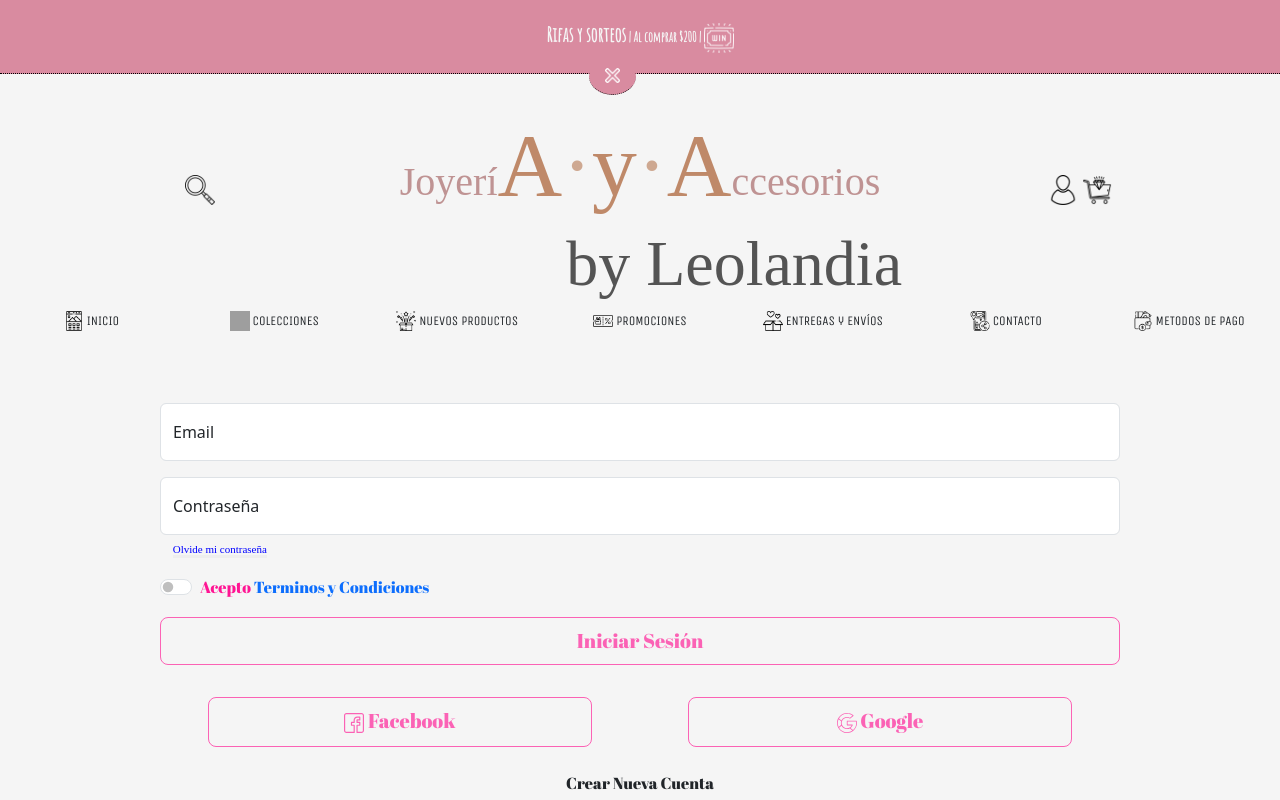
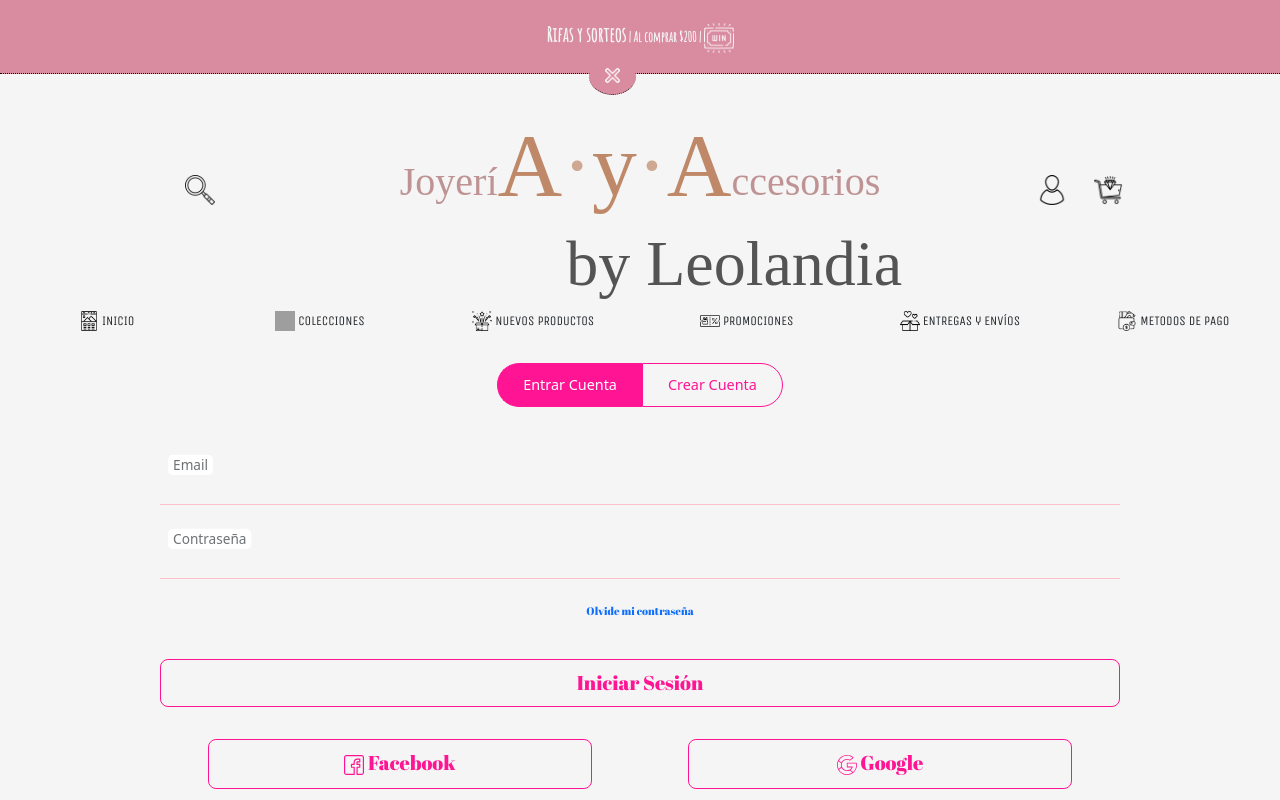
Before and after one commit to PoloBustillo/ayaleolandia, a Next.js app: page /entrar-o-acceder in a window 1280 px wide. Shown: the top 800 px of the page. Built offline with nearby package versions, Linux system fonts and the light colour scheme; no server answers; grey boxes are pictures that could not be loaded; a web font is replaced by a local one.

Commit message:
update Deck

```diff
--- a/components/Deck.jsx
+++ b/components/Deck.jsx
@@ -29,9 +29,9 @@ const from = (i) => ({
 });
 // This is being used down there in the view, it interpolates rotation and scale into a css transform
 const trans = (r, s) =>
-  `perspective(1500px) rotateX(30deg) rotateY(${
-    r / 10
-  }deg) rotateZ(${r}deg) scale(${s})`;
+  `perspective(1500px) rotateX(30deg) rotateY(${r / 10}deg) rotateZ(${
+    r / 1.1
+  }deg) scale(${s})`;
 
 export default function Deck() {
   const [playAgain, setPlayAgain] = useState(false);
--- a/components/MenuItems.jsx
+++ b/components/MenuItems.jsx
@@ -63,7 +63,7 @@ export const MenuItems = (props) => {
         />{" "}
         ENTREGAS y ENVíOS
       </Col>
-      <Col className={props.itemClass}>
+      {/* <Col className={props.itemClass}>
         <img
           className="side-icon"
           id="location-icon"
@@ -73,7 +73,7 @@ export const MenuItems = (props) => {
           alt="Localicar a  Leolandia"
         />{" "}
         CONTACTO
-      </Col>
+      </Col> */}
       <Col className={props.itemClass}>
         <img
           className="payment-methods-icon"
--- a/components/NavBarLeolandia.jsx
+++ b/components/NavBarLeolandia.jsx
@@ -50,6 +50,8 @@ export const NavBarLeolandia = (props) => {
           </Link>
         </Col>
         <Col className="hidden-md">
+          <Link href={"/"}>
+            <a>
               <div>
                 <img
                   className="nav-icon"
@@ -59,17 +61,20 @@ export const NavBarLeolandia = (props) => {
                   alt="joyeria y accesorios"
                 />
                 <span id="aya-text">
-              A<span className="dot">·</span>y<span className="dot">·</span>A
+                  A<span className="dot">·</span>y<span className="dot">·</span>
+                  A
                 </span>
               </div>
               <h3 className="by-title">
                 <div>by Leolandia</div>
               </h3>
+            </a>
+          </Link>
         </Col>
         <Col className="tools-container">
           {user == null ? (
-            <Link href="/entrar-o-acceder" passHref>
-              <a>
+            <Link className="icon-tool" href="/entrar-o-acceder" passHref>
+              <a className="icon-tool">
                 <img
                   className={"nav-icon"}
                   id="user-icon"
@@ -84,22 +89,28 @@ export const NavBarLeolandia = (props) => {
               onClick={async () => {
                 props.sideMenuFunc(true);
               }}
-              className={user?.avatar ? "nav-icon user-nav-avatar" : "nav-icon"}
+              className={
+                user?.avatar
+                  ? "nav-icon user-nav-avatar icon-tool"
+                  : "nav-icon icon-tool"
+              }
               id="user-icon"
               src={user?.avatar ? user.avatar : "/usergirl.png"}
               height="30px"
               alt="Login"
             />
           )}
-
-          {"  "}
+          <Link className="icon-tool" href="/entrar-o-acceder" passHref>
+            <a className="icon-tool">
               <img
-            className="nav-icon"
+                className="nav-icon "
                 id="user-icon"
                 src={"/cart.png"}
                 height="30px"
                 alt="Carrito de compras"
               />
+            </a>
+          </Link>
         </Col>
       </Row>
       <Row className="menu-nav d-none d-md-flex">
--- a/pages/entrar-o-acceder/index.js
+++ b/pages/entrar-o-acceder/index.js
@@ -13,6 +13,9 @@ import GoogleIcon from "../../components/icons/GoogleIcon";
 
 export default function Login() {
   const [email, setEmail] = useState("");
+  const [name, setName] = useState("");
+  const [phone, setPhone] = useState("");
+  const [loginScreen, setLoginScreen] = useState(true);
   const [checkboxChecked, setCheckboxChecked] = useState(false);
   const [password, setPassword] = useState("");
   const user = useUser();
@@ -20,7 +23,8 @@ export default function Login() {
 
   function validateForm() {
     let lenValid = email.length > 0 && password.length > 0;
-    return checkboxChecked;
+    if (!loginScreen) return checkboxChecked;
+    if (loginScreen) return true;
   }
 
   function handleSubmit(event) {
@@ -43,14 +47,56 @@ export default function Login() {
         <link rel="icon" href="/logo.png" />
       </Head>
       <Layout>
+        <div class="pageSwitcher">
+          <span
+            onClick={() => {
+              setLoginScreen(true);
+            }}
+            class={
+              loginScreen ? "selected pageSwitcherItem" : "pageSwitcherItem"
+            }
+          >
+            Entrar Cuenta
+          </span>
+          <span
+            aria-current="page"
+            onClick={() => {
+              setLoginScreen(false);
+            }}
+            class={
+              !loginScreen ? "selected pageSwitcherItem" : "pageSwitcherItem"
+            }
+          >
+            Crear Cuenta
+          </span>
+        </div>
         <div className="login-page">
           <div className="login-container">
+            <>
+              {!loginScreen && (
                 <>
                   <Form.Floating className="mb-3">
                     <Form.Control
                       id="floatingInputCustom"
+                      type="text"
+                      onChange={(e) => setName(e.target.value)}
+                    />
+                    <label htmlFor="floatingInputCustom">Nombre</label>
+                  </Form.Floating>
+                  <Form.Floating className="mb-3">
+                    <Form.Control
+                      id="floatingPasswordCustom"
+                      type="phone"
+                      onChange={(e) => setPhone(e.target.value)}
+                    />
+                    <label htmlFor="floatingPasswordCustom">Teléfono</label>
+                  </Form.Floating>
+                </>
+              )}
+              <Form.Floating className="mb-3">
+                <Form.Control
+                  id="floatingInputCustom"
                   type="email"
-                  placeholder="name@example.com"
                   onChange={(e) => setEmail(e.target.value)}
                 />
                 <label htmlFor="floatingInputCustom">Email</label>
@@ -59,13 +105,13 @@ export default function Login() {
                 <Form.Control
                   id="floatingPasswordCustom"
                   type="password"
-                  placeholder="Password"
                   onChange={(e) => setPassword(e.target.value)}
                 />
                 <label htmlFor="floatingPasswordCustom">Contraseña</label>
               </Form.Floating>
             </>
             <span className="forgot-password">Olvide mi contraseña</span>
+            {!loginScreen && (
               <Form.Check
                 checked={checkboxChecked}
                 onChange={() => {
@@ -82,6 +128,7 @@ export default function Login() {
                   </span>
                 }
               ></Form.Check>
+            )}
             <Button
               onClick={async () => {
                 await loginWith("email", email, password);
@@ -94,6 +141,7 @@ export default function Login() {
             >
               Iniciar Sesión
             </Button>
+            {loginScreen && (
               <Row>
                 <Col className="login-btn" xs={12} sm={6} md={12} lg={6}>
                   <Button
@@ -127,8 +175,11 @@ export default function Login() {
                     Google
                   </Button>
                 </Col>
-              <div className="create-account-container">Crear Nueva Cuenta</div>
+                <span className={"advice"}>
+                  Al iniciar con redes sociales aceptas terminos y condiciones
+                </span>
               </Row>
+            )}
           </div>
         </div>
       </Layout>
--- a/styles/Home.module.css
+++ b/styles/Home.module.css
@@ -14,7 +14,7 @@
 .footer {
   width: 100%;
   height: 100px;
-  border-top: 1px solid #eaeaea;
+  border-top: 1px solid whitesmoke;
   display: flex;
   justify-content: center;
   align-items: center;
@@ -50,7 +50,7 @@
 }
 
 .code {
-  background: #fafafa;
+  background: whitesmoke;
   border-radius: 5px;
   padding: 0.75rem;
   font-size: 1.1rem;
@@ -73,7 +73,7 @@
   text-align: left;
   color: inherit;
   text-decoration: none;
-  border: 1px solid #eaeaea;
+  border: 1px solid whitesmoke;
   border-radius: 10px;
   transition: color 0.15s ease, border-color 0.15s ease;
   width: 45%;
--- a/styles/globals.css
+++ b/styles/globals.css
@@ -4,7 +4,7 @@ html,
 body {
   padding: 0;
   margin: 0;
-  background-color: rgba(245, 245, 245);
+  background-color: rgba(245, 245, 245) !important;
   font-family: -apple-system, BlinkMacSystemFont, Segoe UI, Roboto, Oxygen,
     Ubuntu, Cantarell, Fira Sans, Droid Sans, Helvetica Neue, sans-serif;
 }
@@ -16,7 +16,7 @@ input[type="search"]::-webkit-search-results-decoration {
 }
 
 .main {
-  background-color: whitesmoke;
+  background-color: whitesmoke !important;
 }
 .login-page {
   background-color: whitesmoke;
@@ -157,6 +157,9 @@ img {
 }
 
 @media (min-width: 768px) {
+  .search-container {
+    margin-left: 0vw !important;
+  }
   .search-bar {
     padding-left: 30vw !important;
   }
@@ -183,6 +186,7 @@ img {
 }
 
 .search-container {
+  margin-left: 8vw;
   text-align: center;
   padding: 5vw 0;
   display: inline-block;
@@ -470,21 +474,22 @@ input:focus {
 
 #root {
   background-color: whitesmoke;
+  width: 70vw;
+  margin: auto;
   padding: 6vh 0;
   position: relative;
   height: 65vh;
   overflow: hidden;
-  width: 100%;
 }
 
 #root > div {
+  width: 100%;
   position: absolute;
-  width: 100vw;
   will-change: transform;
   display: flex;
   align-items: center;
   justify-content: center;
-  touch-action: none;
+  touch-action: pan-y;
 }
 
 #root > div > div {
@@ -502,9 +507,11 @@ input:focus {
   max-height: 570px;
   will-change: transform;
   border-radius: 10px;
-  touch-action: none;
-  box-shadow: 0 12.5px 100px -10px rgba(50, 50, 73, 0.4),
-    0 10px 10px -10px rgba(50, 50, 73, 0.3);
+  border: 0.5px;
+  border-style: solid;
+  border-color: #ff149366;
+  touch-action: pan-y;
+  box-shadow: 7px 5px 14px -10px deeppink, 5px 10px 20px -10px deeppink;
 }
 
 .form-control input {
@@ -556,13 +563,13 @@ input:focus {
   border-color: black !important;
 }
 .forgot-password {
+  display: block;
+  text-align: center;
+  margin: 3vh;
   cursor: pointer;
-  margin-left: 1vw;
-  color: blue;
-  margin-bottom: 1vh;
+  color: #0d6efd;
   font-size: 11px;
-  font-family: ui-rounded;
-  border-bottom-style: inset;
+  font-family: "Abril Fatface" !important;
 }
 .login-btn {
   text-align: center;
@@ -574,3 +581,67 @@ input:focus {
 
   cursor: pointer;
 }
+.pageSwitcher {
+  align-items: center;
+  text-align: center;
+  display: block;
+  background-color: whitesmoke;
+}
+.pageSwitcherItem.selected {
+  background-color: deeppink;
+  color: white;
+}
+.pageSwitcherItem.selected:hover {
+  background-color: deeppink;
+  color: white;
+}
+.pageSwitcherItem:hover {
+  color: deeppink;
+}
+.pageSwitcherItem:first-child {
+  border-top-left-radius: 25px;
+  border-bottom-left-radius: 25px;
+  border-right: none;
+}
+.pageSwitcherItem:last-child {
+  border-top-right-radius: 25px;
+  border-bottom-right-radius: 25px;
+}
+.pageSwitcherItem {
+  background-color: transparent;
+  border: 1px solid deeppink;
+  color: deeppink;
+  padding: 10px 25px;
+  cursor: pointer;
+  font-size: 0.9em;
+  outline: none;
+  display: inline-block;
+  text-decoration: none;
+}
+.form-floating input:-webkit-autofill,
+.form-floating input:-webkit-autofill:hover,
+.form-floating input:-webkit-autofill:focus,
+.form-floating input:-webkit-autofill:active,
+.form-floating input,
+.form-floating input:hover,
+.form-floating input:focus,
+.form-floating input:active {
+  -webkit-box-shadow: 0 0 0 30px whitesmoke inset !important;
+}
+.form-floating input:-webkit-autofill,
+.form-floating input {
+  -webkit-text-fill-color: deeppink !important;
+}
+.form-floating input {
+  border-radius: unset;
+  border: none;
+  border-bottom: 1px solid pink;
+}
+.advice {
+  text-align: center;
+  font-size: 9px;
+  color: deeppink;
+}
+.icon-tool {
+  margin: 0 1vw;
+}
```
Also changed, not shown: pages/index.js (+3 -6 lines). Lines whose indentation alone changed are shown as unchanged.
